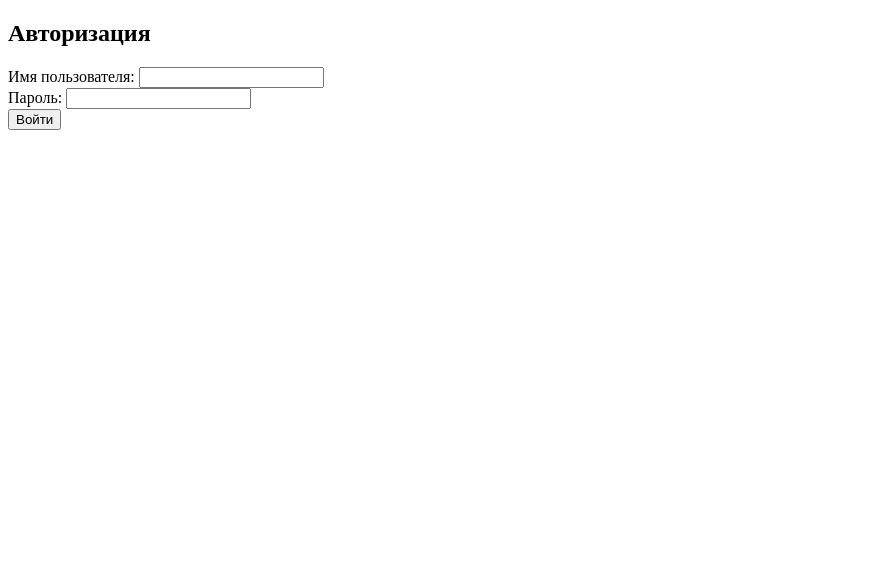
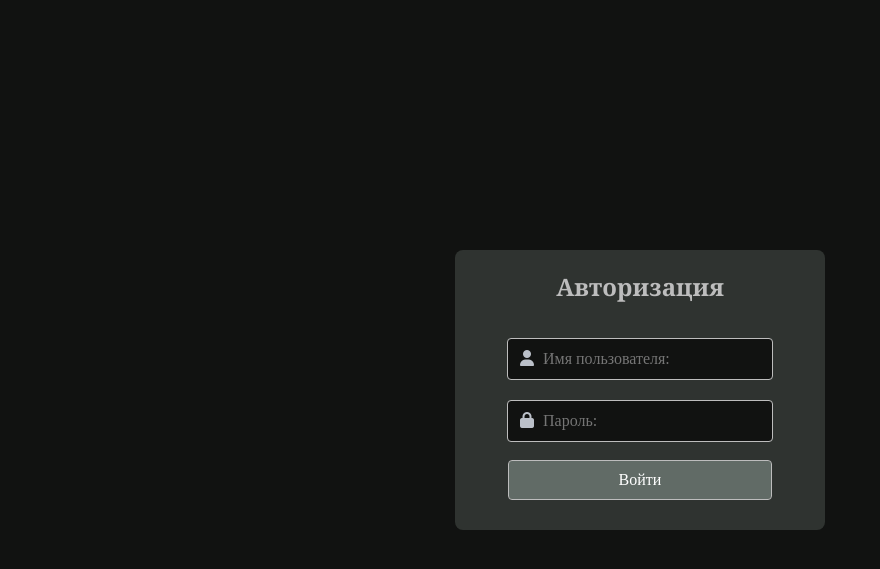
Before and after one commit to skurtsov/RestoranAPPWebAPI, a Django app: page /signinform/ in a window 1280 px wide. Shown: the top 569 px of the page, without its empty margins (0-880 px from the left). Run offline with Django 4.2, Linux system fonts and the light colour scheme; some libraries are stand-ins or nearby versions.

Commit message:
auth html template

```diff
--- a/myapi/templates/main/signin.html
+++ b/myapi/templates/main/signin.html
@@ -2,19 +2,143 @@
 <html>
 <head>
   <title>Авторизация</title>
-  {% csrf_token %} <!-- Вставка токена CSRF -->
+ {% csrf_token %}
+  <link rel="stylesheet" href="https://cdnjs.cloudflare.com/ajax/libs/font-awesome/6.4.0/css/regular.min.css" integrity="sha512-WidMaWaNmZqjk3gDE6KBFCoDpBz9stTsTZZTeocfq/eDNkLfpakEd7qR0bPejvy/x0iT0dvzIq4IirnBtVer5A==" crossorigin="anonymous" referrerpolicy="no-referrer" />
+  <script src="https://kit.fontawesome.com/502b157970.js" crossorigin="anonymous"></script>
+  <style>
+    *{
+    margin: 0;
+    padding: 0;
+}
+#body {
+    /*background-color: black;*/
+}
+#uname {
+    height: 40px;
+    width: 80%;
+    background-color: #111211;
+    display: block;
+  font-family: inherit;
+  font-size: 1rem;
+  font-weight: 400;
+  line-height: 1.5;
+  color: #fff;
+  background-clip: padding-box;
+  border: 1px solid #bdbdbd;
+  border-radius: 0.25rem;
+  transition: border-color 0.15s ease-in-out, box-shadow 0.15s ease-in-out;
+}
+#passw {
+    height: 40px;
+    width: 80%;
+    background-color: #111211;
+    font-family: inherit;
+  font-size: 1rem;
+  font-weight: 400;
+  line-height: 1.5;
+  color: #fff;
+  background-clip: padding-box;
+  border: 1px solid #bdbdbd;
+  border-radius: 0.25rem;
+  transition: border-color 0.15s ease-in-out, box-shadow 0.15s ease-in-out;
+}
+#submit{
+    width: 80%;
+    background-color: #616b66;
+    font-family: inherit;
+  font-size: 1rem;
+  font-weight: 400;
+  line-height: 1.5;
+  color: #fff;
+  background-clip: padding-box;
+  border: 1px solid #bdbdbd;
+  border-radius: 0.25rem;
+  transition: border-color 0.15s ease-in-out, box-shadow 0.15s ease-in-out;
+}
+.flex-container {
+    display: flex;
+    justify-content:center;
+    height: 100%;
+    width: 100%;
+    background-color: #111211;
+    }
+.flex-container-1 {
+   display: flex;
+   flex-direction:column;
+   width: 350px;
+   height: 260px;
+   position: fixed;
+   top: 30%;
+   margin: 10px;
+   padding: 10px;
+   background-color: #2f3330;
+   border-radius: 0.5rem;
+
+     }
+.flex-item {
+    display: flex;
+    justify-content:center;
+    padding: 10px;
+
+}
+.item-1 {
+    height: 47.5px;
+    font-family:Georgia, 'Times New Roman', Times, serif;
+    color: #bdbdbd;
+
+}
+.item-3 {
+    height: 40px;
+
+}
+.item-4 {
+    height: 40px;
+}
+input[type="text"] {
+  text-indent: 35px;
+}
+input[type="password"] {
+  text-indent: 35px;
+}
+input::placeholder {
+    position: absolute;
+    top: 11px;
+}
+
+#fa-user {
+  position: absolute;
+  left:65px;
+  margin-top: 12px;
+}
+#fa-lock {
+  position: absolute;
+  left:65px;
+  margin-top: 12px;
+
+}
+
+  </style>
+
 </head>
-<body>
-  <h2>Авторизация</h2>
+<body id="body" class="flex-container">
+  <div class="flex-container-1">
+  <h2 class="flex-item item-1">Авторизация</h2>
   <form action="https://reactive-cafe.com/api/signin/" method="post">
-    {% csrf_token %} <!-- Вставка токена CSRF -->
-    <label for="username">Имя пользователя:</label>
-    <input type="text" id="uname" name="username" required><br>
+    {% csrf_token %}
 
-    <label for="password">Пароль:</label>
-    <input type="password" id="passw" name="password" required><br>
+    <div class="flex-item item-2">
+    <i id="fa-user" class="fa-solid fa-user" style="color: #bbc0c9;"></i>
+    <input type="text" placeholder="Имя пользователя:" id="uname" name="username" required><br>
+    </div>
 
-    <input type="submit" value="Войти">
+    <div class="flex-item item-3">
+    <i id="fa-lock" class="fa-solid fa-lock" style="color: #bbc0c9;"></i>
+    <input type="password" placeholder="Пароль:"  id="passw" name="password" required><br>
+    </div>
+
+    <div class="flex-item item-4"><input type="submit" id="submit" value="Войти"></div>
+
   </form>
+  </div>
 </body>
 </html>
```
